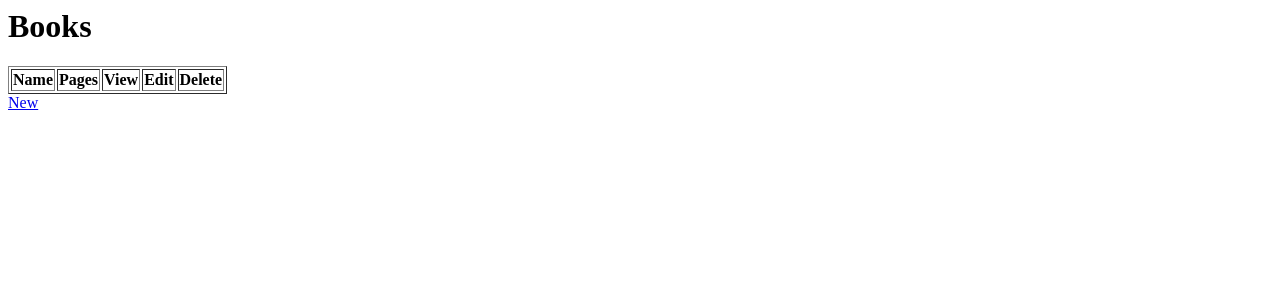
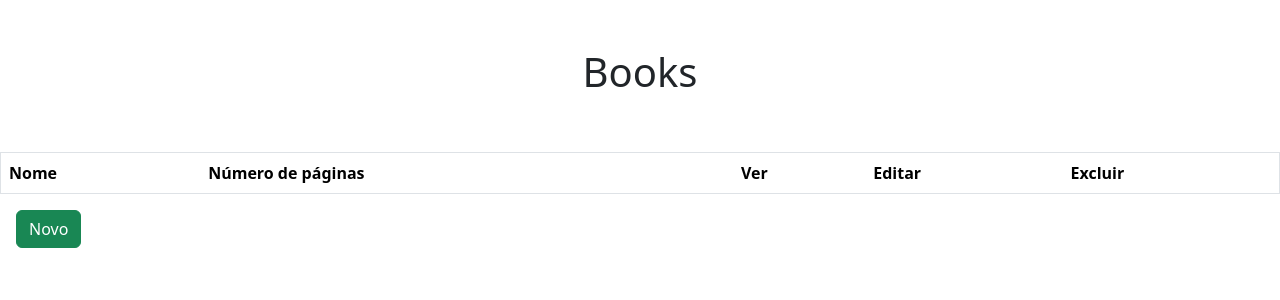
Before and after one commit to svitorz/crud-django, a Django app: page /books/ in a window 1280 px wide. Shown: the top 300 px of the page. Run offline with Django 5.2, Linux system fonts and the light colour scheme; data that the repository does not hold is empty.

Commit message:
Estilização com Bootstrap e utilização de templates

```diff
--- a/books/templates/books/book_list.html
+++ b/books/templates/books/book_list.html
@@ -1,26 +1,46 @@
-<h1>Books</h1>
 
-<table border="1">
+{% extends "layout.html" %}
+
+{% block conteudo %}
+<h1 class="text-center py-5 primary-text">Books</h1>
+
+<table border="1" class="table">
 <thead>
     <tr>
-    <th>Name</th>
-    <th>Pages</th>
-    <th>View</th>
-    <th>Edit</th>
-    <th>Delete</th>
+    <th scope="col">Nome</th>
+    <th scope="col">Número de páginas</th>
+    <th scope="col">Ver</th>
+    <th scope="col">Editar</th>
+    <th scope="col">Excluir</th>
     </tr>
 </thead>
 <tbody>
     {% for book in object_list %}
     <tr>
-    <td>{{ book.name }}</td>
+    <td scope="row">{{ book.name }}</td>
     <td>{{ book.pages }}</td>
-    <td><a href="{% url "book_view" book.id %}">view</a></td>
-    <td><a href="{% url "book_edit" book.id %}">edit</a></td>
-    <td><a href="{% url "book_delete" book.id %}">delete</a></td>
+    <td>
+        <a href="{% url "book_view" book.id %}" class="btn btn-primary">
+            Detalhes
+        </a>
+    </td>
+    <td>
+        <a href="{% url "book_edit" book.id %}" class="btn btn-warning">
+            Editar
+        </a>
+    </td>
+    <td>
+        <a href="{% url "book_delete" book.id %}" class="btn btn-danger">
+            Excluir
+        </a>
+    </td>
     </tr>
     {% endfor %}
 </tbody>
 </table>
 
-<a href="{% url "book_new" %}">New</a>
+<a href="{% url "book_new" %}" class="btn btn-success mx-3">
+    Novo
+</a>
+
+{% endblock conteudo %}
--- /dev/null
+++ b/books/templates/books/layout.html
@@ -0,0 +1,15 @@
+<!doctype html>
+<html lang="en">
+  <head>
+    <meta charset="utf-8">
+    <meta name="viewport" content="width=device-width, initial-scale=1">
+    <title>CRUD</title>
+    <link href="https://cdn.jsdelivr.net/npm/bootstrap@5.3.2/dist/css/bootstrap.min.css" rel="stylesheet" integrity="sha384-T3c6CoIi6uLrA9TneNEoa7RxnatzjcDSCmG1MXxSR1GAsXEV/Dwwykc2MPK8M2HN" crossorigin="anonymous">
+  </head>
+  <body>
+    {% block conteudo %}
+
+    {% endblock conteudo %}
+    <script src="https://cdn.jsdelivr.net/npm/bootstrap@5.3.2/dist/js/bootstrap.bundle.min.js" integrity="sha384-C6RzsynM9kWDrMNeT87bh95OGNyZPhcTNXj1NW7RuBCsyN/o0jlpcV8Qyq46cDfL" crossorigin="anonymous"></script>
+  </body>
+</html>
--- a/my_proj/settings.py
+++ b/my_proj/settings.py
@@ -11,6 +11,8 @@ https://docs.djangoproject.com/en/5.0/ref/settings/
 """
 
 from pathlib import Path
+
+import os
 
 # Build paths inside the project like this: BASE_DIR / 'subdir'.
 BASE_DIR = Path(__file__).resolve().parent.parent
@@ -55,7 +57,7 @@ ROOT_URLCONF = 'my_proj.urls'
 TEMPLATES = [
     {
         'BACKEND': 'django.template.backends.django.DjangoTemplates',
-        'DIRS': [],
+        'DIRS': [os.path.join(BASE_DIR,'books', 'templates', 'books')],
         'APP_DIRS': True,
         'OPTIONS': {
             'context_processors': [
```
Also changed, not shown: books/templates/books/book_confirm_delete.html (+10 -4 lines), books/templates/books/book_detail.html (+15 -3 lines), books/templates/books/book_form.html (+23 -3 lines).
